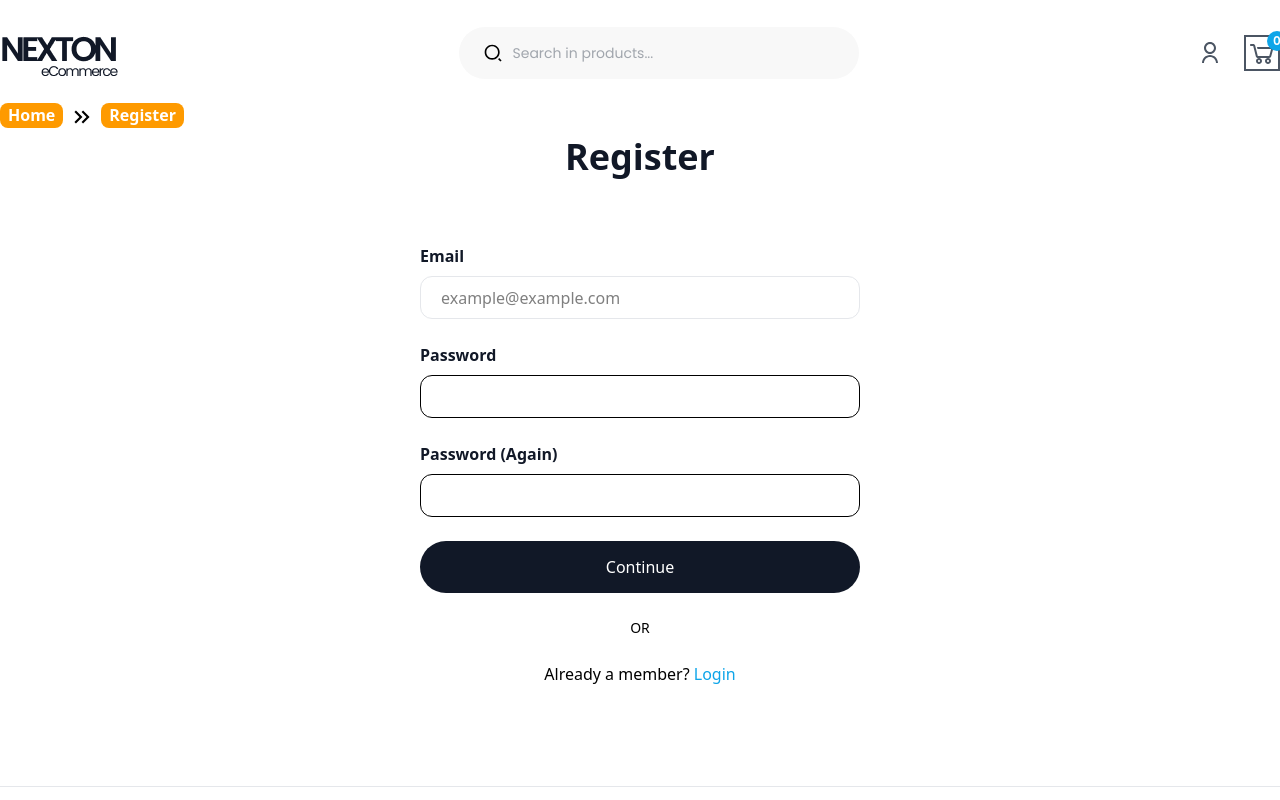
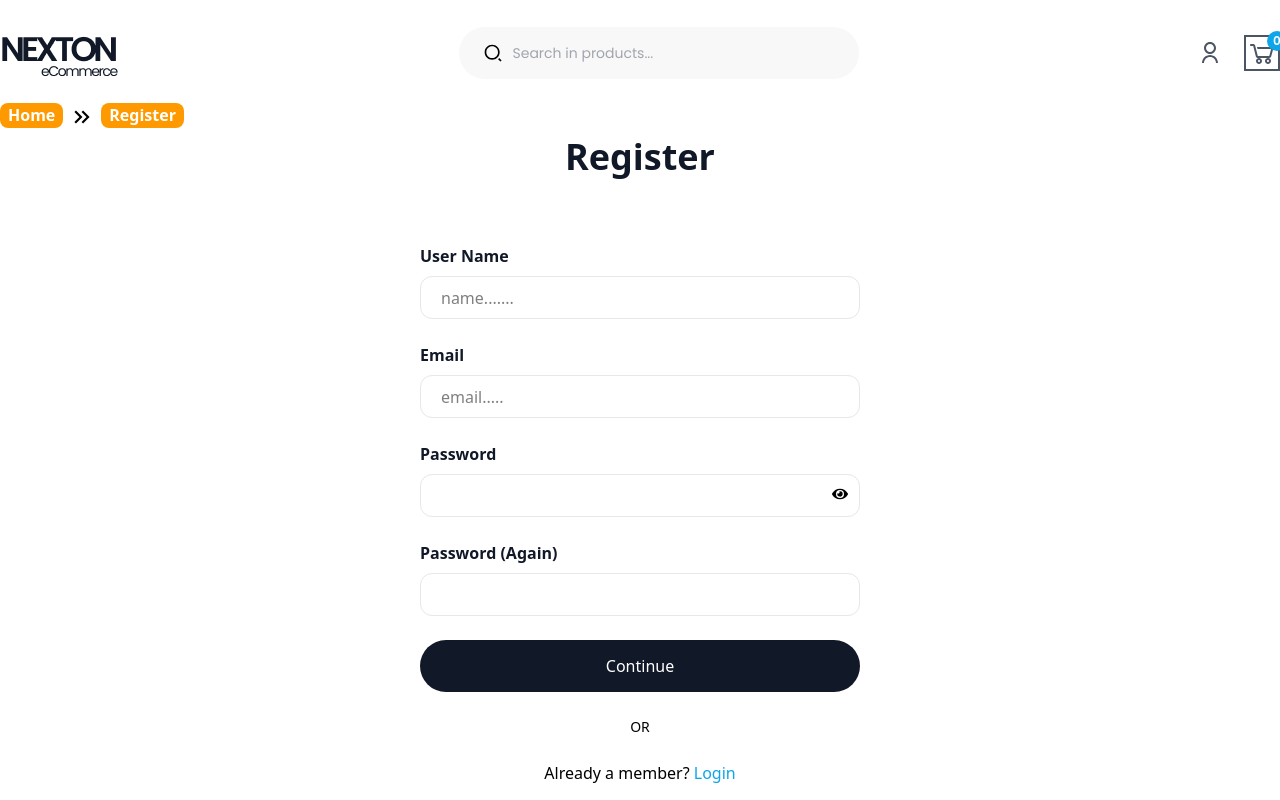
Before and after one commit to RobiMankhinStart/Nexton_-React-, a React (Vite) app: page /register in a window 1280 px wide. Shown: the top 800 px of the page. Built offline with nearby package versions, Linux system fonts and the light colour scheme.

Commit message:
added another userName input section. managed the eye button for pass input

```diff
--- a/src/Pages/Register.jsx
+++ b/src/Pages/Register.jsx
@@ -1,6 +1,7 @@
 import React, { useState } from "react";
 import { Form, Link } from "react-router";
 import BreadCrumb from "../Components/common/BreadCrumb";
+import { FaEye, FaEyeSlash } from "react-icons/fa";
 
 const Register = () => {
   // const [emailError, setEmailError] = useState("");
@@ -38,32 +39,49 @@ const Register = () => {
   //     setAgainError("Password does not match");
   //   }
   // };
+  const [userName, setUserName] = useState("");
+  const [userNameError, setUserNameError] = useState("");
+  const [userNameErrorBorder, setUserNameErrorBorder] =
+    useState("border-[#E5E7EB]");
+  const [showPass, setShowPass] = useState(false);
+
   const [email, setEmail] = useState("");
-  const [emailError, setEmailError] = useState("border-[#E5E7EB]");
+  const [emailError, setEmailError] = useState("");
+  const [emailErrorBorder, setEmailErrorBorder] = useState("border-[#E5E7EB]");
 
   const [password, setPassword] = useState("");
   const [passError, setPassError] = useState("");
+  const [passErrorBorder, setPassErrorBorder] = useState("border-[#E5E7EB]");
 
   const [passAgain, setPassAgain] = useState("");
   const [passAgainError, setPassAgainError] = useState("");
+  const [passAgainErrorBorder, setPassAgainErrorBorder] =
+    useState("border-[#E5E7EB]");
 
   //---------------------------- PASSWORD VALIDATION
   const handleSubmit = (e) => {
+    if (!userName) {
+      setUserNameError("Please enter your Name");
+      setUserNameErrorBorder("border-red-600");
+    }
     if (!email) {
-      setEmailError("border-red-600");
+      setEmailError("Please enter your Email");
+      setEmailErrorBorder("border-red-600");
     }
     if (!password) {
       setPassError("Please enter your password");
+      setPassErrorBorder("border-red-600");
     }
     if (!passAgain) {
-      setPassAgainError("Please enter your password again");
+      setPassAgainError("Enter your password again");
+      setPassAgainErrorBorder("border-red-600");
     }
     console.log(e);
   };
 
   return (
     <section
-      id="Register_Box"
+      id="Register"
       className="mt-[40px] mb-[72px] flex items-center justify-center"
     >
       <div className="container">
@@ -79,30 +97,60 @@ const Register = () => {
 
           {/* -------Input Box-------- */}
           <div className="flex flex-col gap-[24px]">
+            {/* -----userName  */}
+            <div>
+              <p className="text-base font-semibold text-second">User Name</p>
+              <p className="text-red-600 font-poppins">{userNameError}</p>
+              <input
+                onChange={(e) => {
+                  setUserName(e.target.value),
+                    setUserNameError(""),
+                    setUserNameErrorBorder("border-[#E5E7EB]");
+                }}
+                className={`not-visited:w-full border  ${userNameErrorBorder} rounded-[12px] h-[43px] px-5 outline-none mt-2`}
+                placeholder="name......."
+                type="text"
+              />
+            </div>
             {/* -----Email  */}
             <div>
               <p className="text-base font-semibold text-second">Email</p>
-              {/* <p className="text-red-600 font-poppins">{emailError}</p> */}
+              <p className="text-red-600 font-poppins">{emailError}</p>
               <input
                 onChange={(e) => {
-                  setEmail(e.target.value), setEmailError("border-[#E5E7EB]");
+                  setEmail(e.target.value),
+                    setEmailErrorBorder("border-[#E5E7EB]"),
+                    setEmailError("");
                 }}
-                className={`not-visited:w-full border  ${emailError} rounded-[12px] h-[43px] px-5 outline-none mt-2`}
-                placeholder="example@example.com"
+                className={`not-visited:w-full border  ${emailErrorBorder} rounded-[12px] h-[43px] px-5 outline-none mt-2`}
+                placeholder="email....."
                 type="email"
               />
             </div>
             {/* -----Password  */}
-            <div>
+            <div className="relative">
               <p className="text-base font-semibold text-second">Password</p>
               <p className="text-red-600 font-poppins">{passError}</p>
               <input
                 onChange={(e) => {
-                  setPassword(e.target.value), setPassError("");
+                  setPassErrorBorder("border-[#E5E7EB]"),
+                    setPassword(e.target.value),
+                    setPassError("");
                 }}
-                className="w-full border border-BorderCol rounded-[12px] h-[43px] px-5 outline-none mt-2"
-                type="password"
+                className={`w-full border ${passErrorBorder} rounded-[12px] h-[43px] px-5 outline-none mt-2`}
+                type={showPass ? "text" : "password"}
               />
+              {showPass ? (
+                <FaEyeSlash
+                  onClick={() => setShowPass(!showPass)}
+                  className="absolute bottom-[15px] right-3"
+                />
+              ) : (
+                <FaEye
+                  onClick={() => setShowPass(!showPass)}
+                  className="absolute bottom-[15px] right-3"
+                />
+              )}
             </div>
             {/* -----Password again */}
             <div>
@@ -112,9 +160,11 @@ const Register = () => {
               <p className="text-red-600 font-poppins">{passAgainError}</p>
               <input
                 onChange={(e) => {
-                  setPassAgain(e.target.value), setPassAgainError("");
+                  setPassAgainErrorBorder("border-[#E5E7EB]"),
+                    setPassAgain(e.target.value),
+                    setPassAgainError("");
                 }}
-                className="w-full border border-BorderCol rounded-[12px] h-[43px] px-5 outline-none mt-2"
+                className={`w-full ${passAgainErrorBorder} border border-BorderCol rounded-[12px] h-[43px] px-5 outline-none mt-2`}
                 type="password"
               />
             </div>
```
